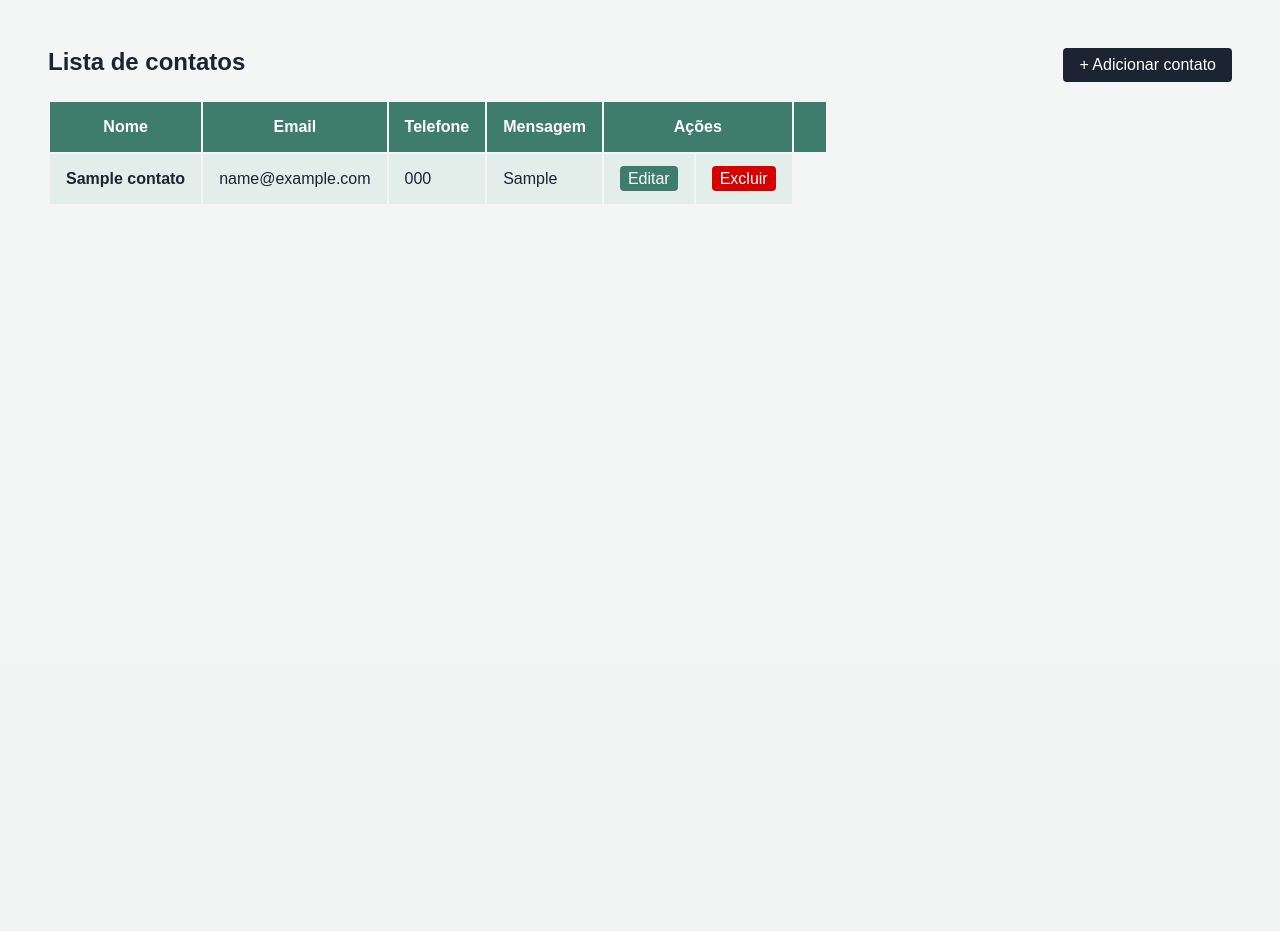
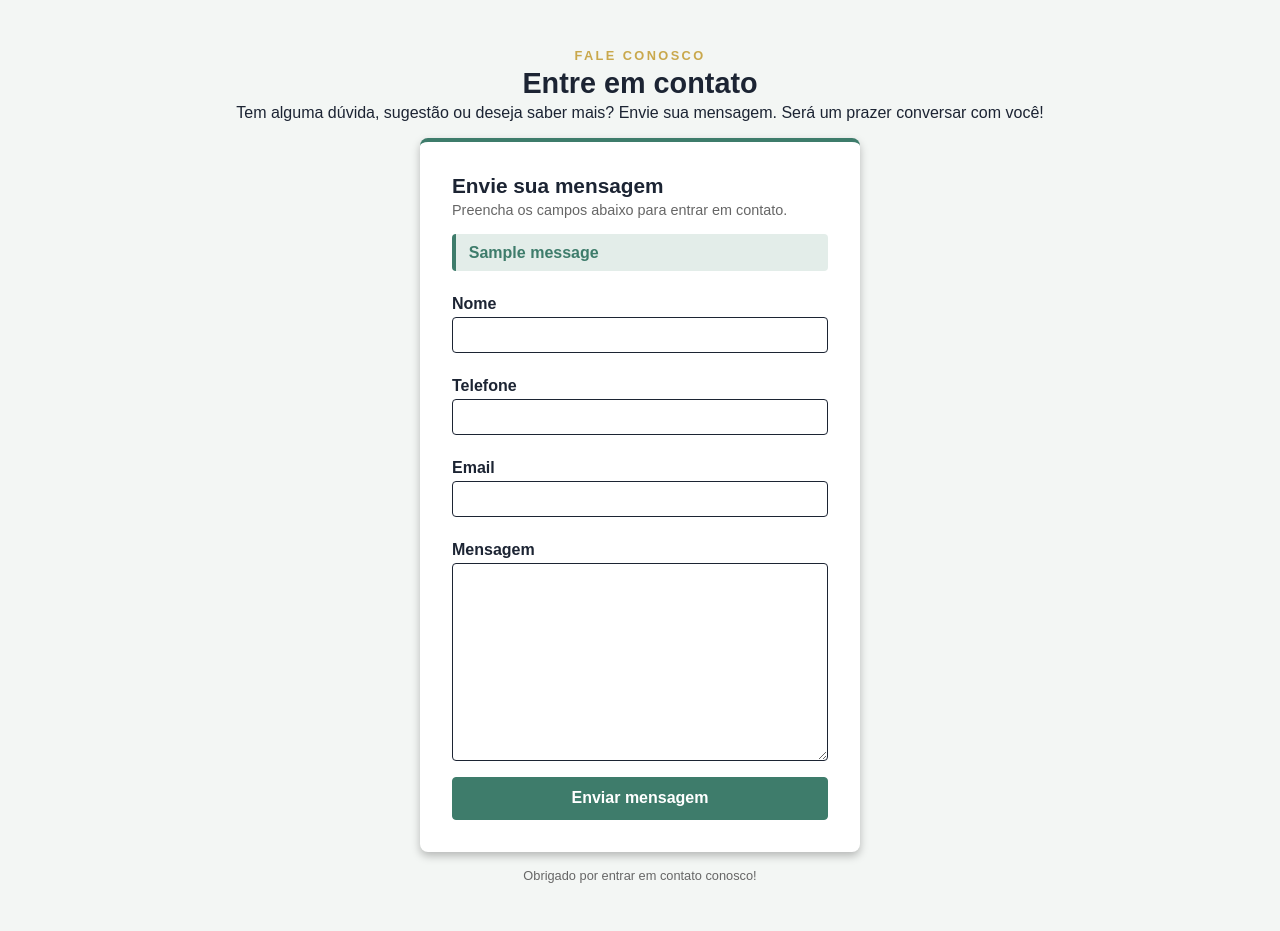
Before and after one commit to filhodepeterpan/django-frieren, a Django app: page /contato/ in a window 1280 px wide. Shown: the part 136-1067 px from the top of the page. Before the commit the page ends 340 px from the top, so only its background shows below. Run offline with Django 5.2, Linux system fonts and the light colour scheme; tables that the repository leaves empty hold one stand-in row (values such as "Sample post"); one stand-in notice (Sample message) is shown; parts of the project's set-up code (start-up, migrations or seed data) failed here and were passed over; some web fonts are replaced.

Commit message:
feat: estilizacao de contato

```diff
--- a/app/static/css/style.css
+++ b/app/static/css/style.css
@@ -1143,6 +1143,24 @@ form small{
     margin-top: 1rem;
 }
 
+.auth-sucesso{
+    padding: 0.6rem 0.8rem;
+    background-color: var(--cor-suave);
+    border-left: 4px solid var(--cor-destaque);
+    border-radius: 4px;
+    color: var(--cor-destaque);
+    font-weight: 600;
+}
+
+.auth-campo textarea{
+    min-height: 120px;
+    resize: vertical;
+}
+
+.painel-topo .estatistica{
+    min-width: 180px;
+}
+
 .rodape-relatorio{
     text-align: center;
     font-size: 0.85rem;
--- a/app/urls.py
+++ b/app/urls.py
@@ -13,7 +13,7 @@ urlpatterns = [
     path("edit-integrante/<int:id_integrante>", views.editIntegrante, name="editIntegrante"),
     path("del-integrante/<int:id_integrante>", views.delIntegrante, name="delIntegrante"),
     path("equipe", views.equipe, name="equipe"),
-    path("contato", views.contatos, name="contatos"),
+    path("contatos", views.contatos, name="contatos"),
     path("pedidos", views.pedidos, name="pedidos"),
     path("categoria-api/", views.categoriasAPI, name="categoriasAPI"),
     path("categoria-api/<int:id_categoria>", views.categoriaAPI, name="categoriaAPI"),
--- a/app/views.py
+++ b/app/views.py
@@ -176,9 +176,10 @@ def equipe(request):
 
     return render(request, "equipe.html", {'integrantes':resposta.data})
 
+@login_required
 def contatos(request):
     contatos = Contato.objects.all()
-    return render(request, "contato.html", {'contatos':contatos})
+    return render(request, "lista-contatos.html", {'contatos':contatos})
 
 @login_required
 def pedidos(request):
--- a/contato/templates/contato.html
+++ b/contato/templates/contato.html
@@ -1,36 +1,56 @@
 {% extends 'template.html' %}
 
-{% block titulo %}Contato{%endblock%}
+{% block titulo %}Contato{% endblock %}
 
 {% block conteudo %}
 
-    <div class="area-botao">
-        <h2>Lista de contatos</h2>
-        <a href="{% url 'addContato' %}" class="item-menu botao-add">+ Adicionar contato</a>
+    <div class="auth-container">
+        <div class="auth-titulo">
+            <span class="sobre-etiqueta">Fale conosco</span>
+            <h2>Entre em contato</h2>
+            <p>Tem alguma dúvida, sugestão ou deseja saber mais? Envie sua mensagem. Será um prazer conversar com você!</p>
+        </div>
+
+        <form method="post" class="auth-card">
+            {% csrf_token %}
+
+            <h3>Envie sua mensagem</h3>
+            <p class="auth-subtitulo">Preencha os campos abaixo para entrar em contato.</p>
+
+            {% for message in messages %}
+                <p class="auth-sucesso">{{ message }}</p>
+            {% endfor %}
+
+            {{ form.non_field_errors }}
+
+            <div class="auth-campo">
+                <label for="{{ form.nome.id_for_label }}">Nome</label>
+                {{ form.nome }}
+                {{ form.nome.errors }}
+            </div>
+
+            <div class="auth-campo">
+                <label for="{{ form.telefone.id_for_label }}">Telefone</label>
+                {{ form.telefone }}
+                {{ form.telefone.errors }}
+            </div>
+
+            <div class="auth-campo">
+                <label for="{{ form.email.id_for_label }}">Email</label>
+                {{ form.email }}
+                {{ form.email.errors }}
+            </div>
+
+            <div class="auth-campo">
+                <label for="{{ form.mensagem.id_for_label }}">Mensagem</label>
+                {{ form.mensagem }}
+                {{ form.mensagem.errors }}
+            </div>
+
+            <button type="submit" class="botao-auth">Enviar mensagem</button>
+        </form>
+
+        <p class="auth-rodape">Obrigado por entrar em contato conosco!</p>
     </div>
-    <br>
-    <table>
-        <tr>
-            <th>Nome</th>
-            <th>Email</th>
-            <th>Telefone</th>
-            <th>Mensagem</th>
-            <th colspan="2">Ações<th>
-        </tr>
-        {% for contato in contatos %}
-            <tr>
-                <td><b>{{ contato.nome }}</b></td>
-                <td>{{ contato.email }}</td>
-                <td>{{ contato.telefone }}</td>
-                <td>{{ contato.mensagem }}</td>
-                <td>
-                    <a href="{% url 'editContato' contato.id %}" class="botao-editar" href="">Editar</a>
-                </td>
-                <td>
-                    <a href="{% url 'delContato' contato.id %}" class="botao-excluir" href="">Excluir</a>
-                </td>
-            </tr>
-        {% endfor %}
-    </table>
 
 {% endblock %}
--- a/contato/urls.py
+++ b/contato/urls.py
@@ -2,8 +2,7 @@ from django.urls import path, include
 from . import views
 
 urlpatterns = [
-    path("", views.listaContatos, name="contato"),
-    path("add-contato", views.addContato, name="addContato"),
+    path("", views.addContato, name="contato"),
     path("del-contato/<int:id_contato>", views.delContato, name="delContato"),
     path("edit-contato/<int:id_contato>", views.editContato, name="editContato"),
 ]
--- a/contato/views.py
+++ b/contato/views.py
@@ -1,38 +1,38 @@
 from django.shortcuts import redirect, render
+from django.contrib import messages
+from django.contrib.auth.decorators import login_required
 
 from contato.forms import FormContato
 from .models import Contato
 
-def listaContatos(request):
-    contatos = Contato.objects.all()
-    return render(request, "contato.html", {'contatos':contatos})
-
 def addContato(request):
-    form = FormContato(request.POST or None, request.FILES or None)
+    form = FormContato(request.POST or None)
 
     if request.POST:
         if form.is_valid():
             form.save()
+            messages.success(request, "Mensagem enviada com sucesso!")
+            return redirect("contato")
 
-        return redirect("contato")
+    return render(request, "contato.html", {'form':form})
 
-    return render(request, "add-contato.html", {'form':form})
-
+@login_required
 def delContato(request, id_contato):
     contato = Contato.objects.get(id=id_contato)
 
     if contato:
         contato.delete()
 
-    return redirect("contato")
+    return redirect("contatos")
 
+@login_required
 def editContato(request, id_contato):
     contato = Contato.objects.get(id=id_contato)
-    form = FormContato(request.POST or None, request.FILES or None, instance=contato)
+    form = FormContato(request.POST or None, instance=contato)
 
     if request.POST:
         if form.is_valid():
             form.save()
-            return redirect("contato")
+            return redirect("contatos")
 
     return render(request, "edit-contato.html", {'form':form})
```
Also changed, not shown: contato/templates/edit-contato.html (+28 -7 lines), contato/templates/lista-contatos.html (added, +65 -0 lines).
